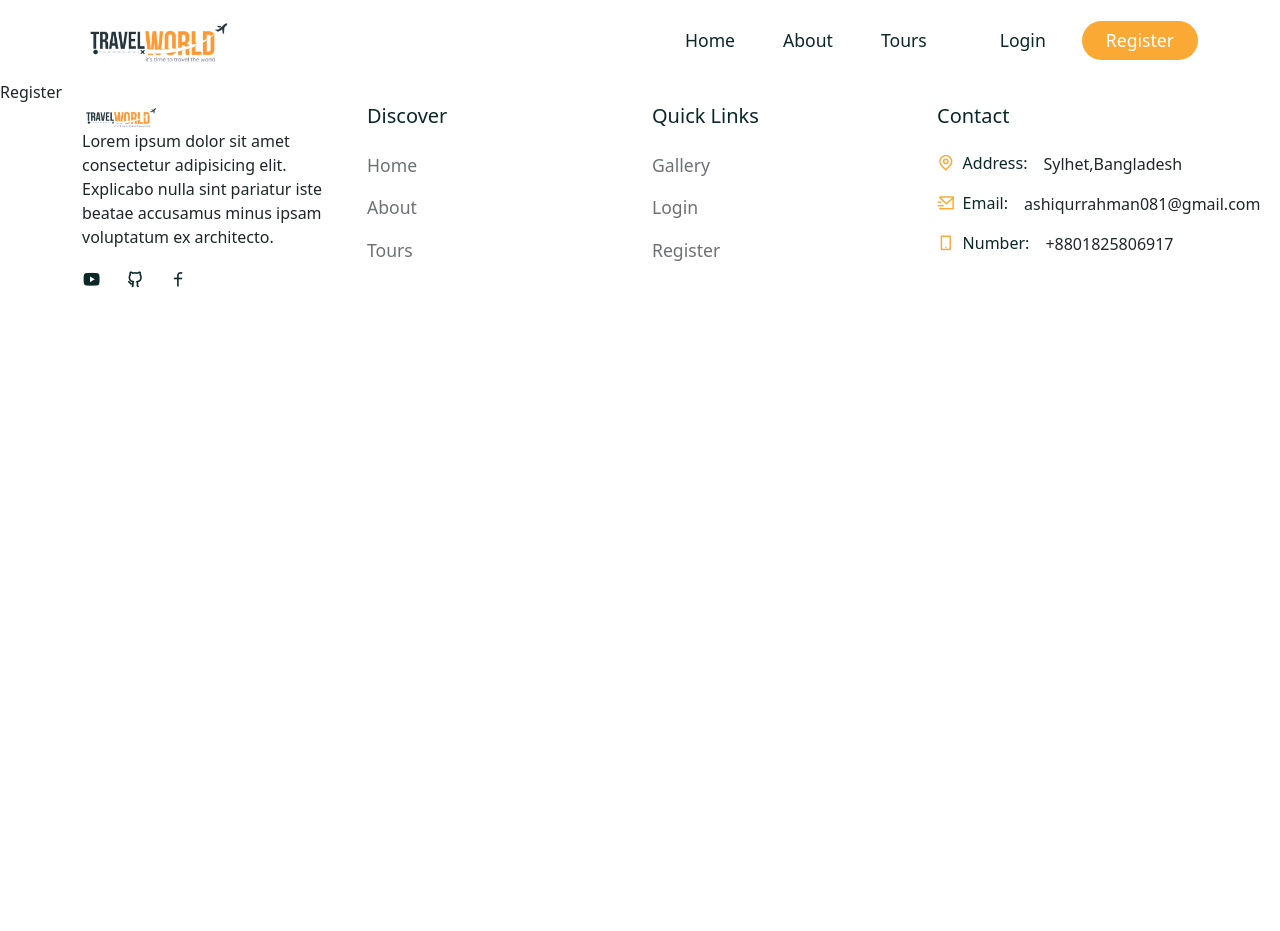
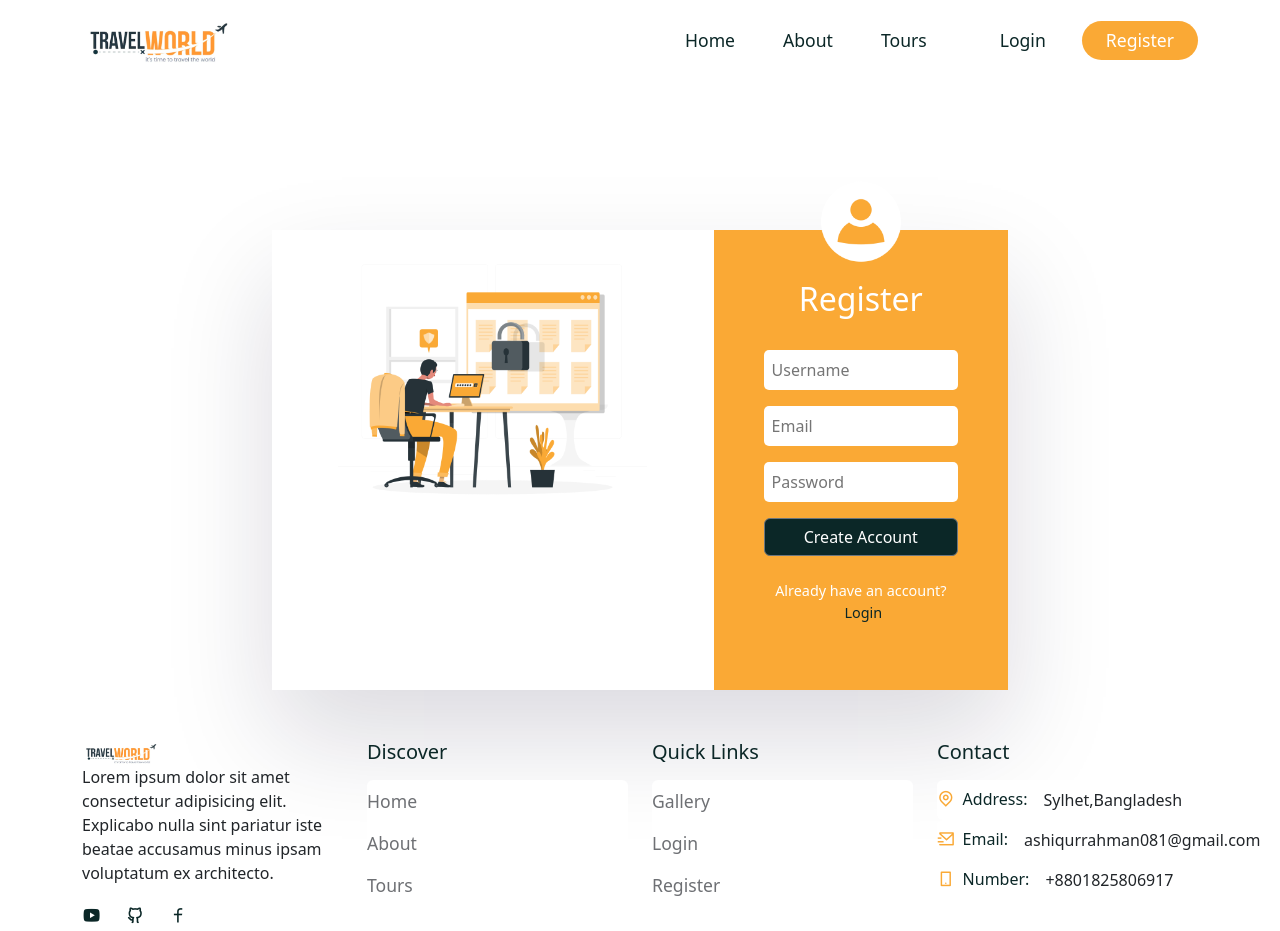
Before and after one commit to Ashiqur97/Tour-Management-react-node-mongodb, a React (Create React App) app in the folder frontend/: page /register in a window 1280 px wide. Before the commit the page ends 800 px from the top, so only its background shows below. Built offline with nearby package versions, Linux system fonts and the light colour scheme; a web font is replaced by a local one.

Commit message:
Mern Stack Project

```diff
--- a/frontend/src/components/Booking/Booking.jsx
+++ b/frontend/src/components/Booking/Booking.jsx
@@ -1,13 +1,35 @@
-import React from 'react'
+import React,{useState} from 'react'
 import './booking.css'
 import {Form,FormGroup,ListGroup,ListGroupItem,Button} from 'reactstrap';
+import {useNavigate} from "react-router-dom";
 
 const Booking = ({tour,avgRating}) => {
     const {price,reviews} = tour;
+    const navigate = useNavigate()
+
+
+        const [credentials, setCredentials] = useState({
+            userId: '01',
+            userEmail: 'example@gmail.com',
+            fullName: '',
+            phone: '',
+            guestSize:1,
+            bookAt:''
+        })
 
     const handleChange = e => {
+        setCredentials(prev=>({...prev, [e.target.id]:e.target.value}))
+    }
 
+    const serviceFee = 10
+    const totalAmount = Number(price) * Number(credentials.guestSize) + Number(serviceFee)
+
+    const handleClick = e=>{
+        e.preventDefault()
+
+       navigate("/thank-you");
     }
+
   return (
     <div className='booking'>
         <div className='booking__top d-flex align-items-center justify-content-between'>
@@ -20,13 +42,14 @@ const Booking = ({tour,avgRating}) => {
 
         <div className='booking__form'>
             <h5>Information</h5>
-            <Form className='booking__info-form'>
+            <Form className='booking__info-form' onSubmit={handleClick}>
                 <FormGroup>
                     <input
                     type="text"
                     placeholder='Full Name'
                     id="fullName"
-                    required onChange={handleChange} />
+                    required
+                    onChange={handleChange} />
                 </FormGroup>
 
                 <FormGroup>
@@ -34,7 +57,8 @@ const Booking = ({tour,avgRating}) => {
                     type="number"
                     placeholder='Phone'
                     id="phone"
-                    required onChange={handleChange} />
+                    required
+                    onChange={handleChange} />
                 </FormGroup>
 
                 <FormGroup className='d-flex align-items-center gap-3'>
@@ -42,15 +66,39 @@ const Booking = ({tour,avgRating}) => {
                     type="date"
                     placeholder=''
                     id="bookAt"
-                    required onChange={handleChange} />
+                    required
+                    onChange={handleChange} />
 
                     <input
                     type="text"
                     placeholder='Guest'
                     id="guestSize"
-                    required onChange={handleChange} />
+                    required
+                    onChange={handleChange} />
                 </FormGroup>
             </Form>
+        </div>
+        <div className='booking'>
+            <ListGroup>
+                <ListGroupItem className='border-0 px-0'>
+                <h5 className='d-flex align-items-center gap-1'>
+                    ${price} <i class="ri-close-circle-line"></i>
+                </h5>
+                <span>${price}</span>
+                </ListGroupItem>
+
+                <ListGroupItem className='border-0 px-0'>
+                <h5>Service charge <i class="ri-close-circle-line"></i></h5>
+                <span>${serviceFee}</span>
+                </ListGroupItem>
+
+                <ListGroupItem className='border-0 px-0'>
+                <h5>Total <i class="ri-close-circle-line"></i></h5>
+                <span>${totalAmount}</span>
+                </ListGroupItem>
+            </ListGroup>
+
+            <Button className='btn primary__btn w-100 mt-4' onClick={handleClick}>Book Now</Button>
         </div>
     </div>
   )
--- a/frontend/src/components/Booking/booking.css
+++ b/frontend/src/components/Booking/booking.css
@@ -52,3 +52,23 @@
     padding: 1rem;
     border: 1px solid rgb(229,231,235);
 }
+
+.booking__bottom li{
+    display: flex;
+    align-items: center;
+    justify-content: space-between;
+}
+
+.booking__bottom li h5,
+.booking__bottom li span{
+    font-size: 1rem;
+    color: var(--text-color);
+    font-weight: 500;
+}
+
+.total h5,
+.total span {
+    color: var(--heading-color) !important;
+    font-weight: 700 !important;
+    font-size: 1.1rem !important;
+}
--- a/frontend/src/pages/Login.jsx
+++ b/frontend/src/pages/Login.jsx
@@ -1,11 +1,69 @@
-import React from 'react'
+import React,{useState} from 'react'
+
+import {Container,Row,Col,Form,FormGroup,Button} from 'reactstrap';
+import {Link} from 'react-router-dom'
+import '../styles/login.css'
+
+import loginImg from '../assets/images/login.png'
+import userIcon from '../assets/images/user.png'
 
 const Login = () => {
+
+  const [credentials, setCredentials] = useState({
+    email:undefined,
+    password:undefined
+});
+
+
+  const handleChange = e => {
+    setCredentials(prev=>({...prev, [e.target.id]:e.target.value}))
+}
+
+const handleClick = e => {
+  e.preventDefault()
+}
   return (
-    <div>
-      Login
-    </div>
+    <section>
+      <Container>
+        <Row>
+          <Col lg='8' className='m-auto'>
+            <div className='login__container d-flex justify-content-between'>
+                <div className='login__img'>
+                  <img src={loginImg} alt="" />
+                </div>
+
+                <div className='login__form'>
+                    <div className='user'>
+                      <img src={userIcon} alt="" />
+                    </div>
+                    <h2>Login</h2>
+
+                    <Form onSubmit={handleClick}>
+                      <FormGroup>
+                        <input
+                        type="email"
+                        placeholder='Email'
+                        required id="email"
+                        onChange={handleChange} />
+                      </FormGroup>
+
+                      <FormGroup>
+                        <input
+                        type="password"
+                        placeholder='Password'
+                        required id="password"
+                        onChange={handleChange} />
+                      </FormGroup>
+                      <Button className='btn seconadary__btn auth__btn' type='submit'>Login</Button>
+                    </Form>
+                    <p>Dont have an account? <Link to='/register'>Create</Link></p>
+                </div>
+            </div>
+          </Col>
+        </Row>
+      </Container>
+    </section>
   )
 }
 
-export default Login
+export default Login;
--- a/frontend/src/pages/Register.jsx
+++ b/frontend/src/pages/Register.jsx
@@ -1,11 +1,79 @@
-import React from 'react'
+import React,{useState} from 'react'
+
+import {Container,Row,Col,Form,FormGroup,Button} from 'reactstrap';
+import {Link} from 'react-router-dom'
+import '../styles/login.css'
+
+import registerImg from '../assets/images/register.png'
+import userIcon from '../assets/images/user.png'
 
 const Register = () => {
+
+  const [credentials, setCredentials] = useState({
+    userName:undefined,
+    email:undefined,
+    password:undefined,
+});
+
+
+  const handleChange = e => {
+    setCredentials(prev=>({...prev, [e.target.id]:e.target.value}))
+}
+
+const handleClick = e => {
+  e.preventDefault()
+}
   return (
-    <div>
-      Register
-    </div>
+    <section>
+      <Container>
+        <Row>
+          <Col lg='8' className='m-auto'>
+            <div className='login__container d-flex justify-content-between'>
+                <div className='login__img'>
+                  <img src={registerImg} alt="" />
+                </div>
+
+                <div className='login__form'>
+                    <div className='user'>
+                      <img src={userIcon} alt="" />
+                    </div>
+                    <h2>Register</h2>
+
+                    <Form onSubmit={handleClick}>
+
+                    <FormGroup>
+                        <input
+                        type="username"
+                        placeholder='Username'
+                        required id="username"
+                        onChange={handleChange} />
+                      </FormGroup>
+
+                      <FormGroup>
+                        <input
+                        type="email"
+                        placeholder='Email'
+                        required id="email"
+                        onChange={handleChange} />
+                      </FormGroup>
+
+                      <FormGroup>
+                        <input
+                        type="password"
+                        placeholder='Password'
+                        required id="password"
+                        onChange={handleChange} />
+                      </FormGroup>
+                      <Button className='btn seconadary__btn auth__btn' type='submit'>Create Account</Button>
+                    </Form>
+                    <p>Already have an account? <Link to='/login'>Login</Link></p>
+                </div>
+            </div>
+          </Col>
+        </Row>
+      </Container>
+    </section>
   )
 }
 
-export default Register
+export default Register;
--- /dev/null
+++ b/frontend/src/pages/ThankYou.jsx
@@ -0,0 +1,29 @@
+import React from 'react'
+import {Container,Row,Col,Button} from "reactstrap";
+import {Link} from "react-router-dom";
+import '../styles/thank-you.css';
+
+
+const ThankYou = () => {
+  return (
+    <section>
+      <Container>
+        <Row>
+            <Col lg='12' className='pt-5 text-center'>
+                <div className='thank__you'>
+                    <span><i class="ri-checkbox-circle-line"></i></span>
+                    <h1 className='mb-3 fw-semibold'>Thank You</h1>
+                    <h3 className='mb-4'>your tour is booked</h3>
+
+                    <Button className='btn primary__btn w-25'>
+                        <Link to="/home">Back to Home</Link>
+                    </Button>
+                </div>
+            </Col>
+        </Row>
+      </Container>
+    </section>
+  )
+}
+
+export default ThankYou
--- a/frontend/src/pages/TourDetails.jsx
+++ b/frontend/src/pages/TourDetails.jsx
@@ -6,7 +6,7 @@ import { Container,Row,Col, ListGroup,Form } from 'reactstrap';
 import calculateAvgRating from './../utils/avgRating';
 import avatar from '../assets/images/avatar.jpg';
 import Booking from '../components/Booking/Booking';
-
+import Newsletter from '../shared/Newsletter'
 
 const TourDetails = () => {
   const {id} = useParams()
@@ -127,6 +127,7 @@ const TourDetails = () => {
           </Row>
         </Container>
       </section>
+      <Newsletter />
     </>
   )
 }
--- a/frontend/src/router/Routers.jsx
+++ b/frontend/src/router/Routers.jsx
@@ -7,6 +7,7 @@ import TourDetails from './../pages/TourDetails';
 import Login from './../pages/Login';
 import Register from './../pages/Register';
 import SearchResultList from './../pages/SearchResultList';
+import ThankYou from '../pages/ThankYou';
 
 const Routers = () => {
   return (
@@ -17,6 +18,7 @@ const Routers = () => {
       <Route path='/tours/:id' element={<TourDetails />} />
       <Route path='/login' element={<Login />} />
       <Route path='/register' element={<Register />} />
+      <Route path='/thank-you' element={<ThankYou />} />
       <Route path='/tours/search' element={<SearchResultList />} />
     </Routes>
   )
--- /dev/null
+++ b/frontend/src/styles/login.css
@@ -0,0 +1,76 @@
+.login__img {
+    width: 60%;
+    text-align: center;
+}
+
+.login__img img{
+    width: 70%;
+    object-fit: contain;
+}
+
+.login__form {
+    padding: 50px;
+    background: var(--secondary-color);
+    position: relative;
+}
+
+.login__container {
+    box-shadow: rgba(17,12,46,0.15) 0px 48px 100px 0px;
+    margin-top: 100px;
+}
+
+.login__form .user {
+    width: 80px;
+    height: 80px;
+    position:absolute;
+    top: -9%;
+    left: 50%;
+    transform: translate(-50%,-9%);
+}
+
+.login__form .user img {
+    width: 100%;
+}
+
+.login__form h2{
+    color: #fff;
+    text-align: center;
+    margin-bottom: 2rem;
+}
+
+.login__form{
+    width: 40%;
+}
+
+.login__form input{
+    width: 100%;
+    padding: 0.5rem;
+    border-radius: 5px;
+    border: none;
+    font-size: 1rem;
+    color: var(--heading-color);
+}
+
+.login__form input:focus {
+    outline: none;
+}
+
+.auth__btn{
+    background: var(--heading-color) !important;
+    width: 100%;
+    color: #fff !important;
+}
+
+.login__form p{
+    font-size: 0.9rem;
+    color: #fff;
+    margin-top: 1.5rem;
+    text-align: center;
+}
+
+.login__form p a {
+    color: var(--heading-color);
+    text-decoration: none;
+    margin-left: 5px;
+    font-weight: 500;
+}
--- /dev/null
+++ b/frontend/src/styles/thank-you.css
@@ -0,0 +1,9 @@
+.thank__you span i{
+    font-size: 4rem;
+    color: green;
+}
+
+.thank__you h1{
+    font-size: 3.6rem;
+    font-family: var(--subtitle-font-name);
+}
```
